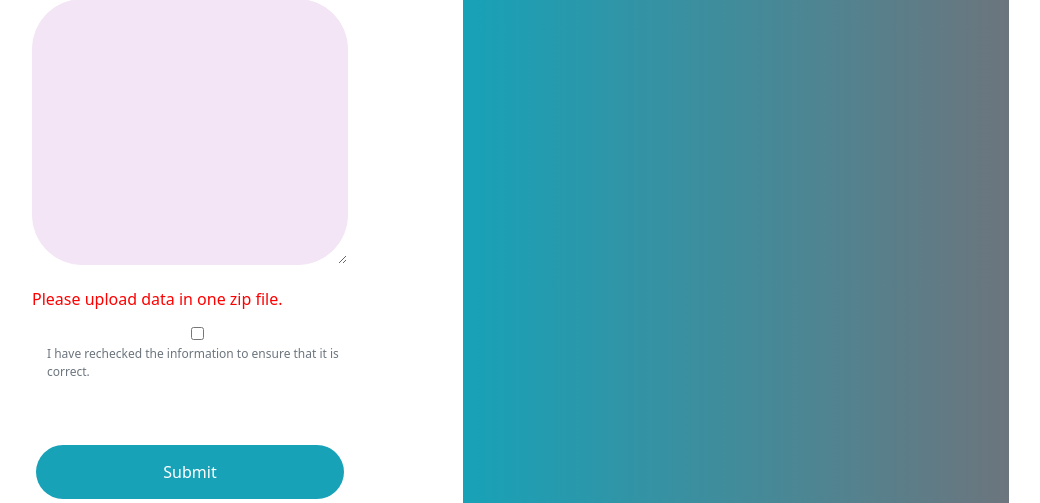
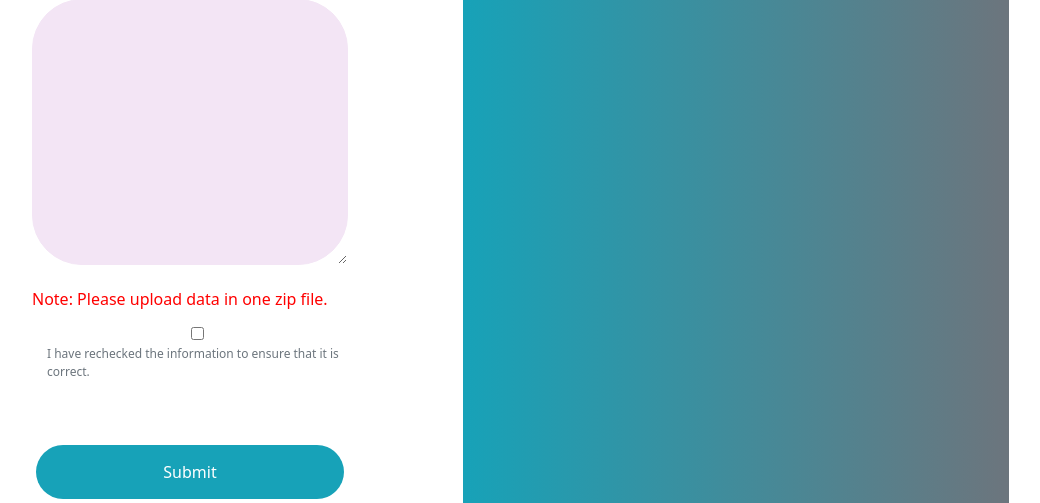
Before and after one commit to chiragshiva99/SUTD_UROP_ACTALAB, a Django app: page /details_of_data_collection/ in a window 1280 px wide. Shown: the part 988-1491 px from the top of the page, without its empty margins (177-1217 px from the left). Run offline with Django 3.2, Linux system fonts and the light colour scheme; some libraries are stand-ins or nearby versions.

Commit message:
Update datacollection.html

```diff
--- a/blog/templates/datacollection.html
+++ b/blog/templates/datacollection.html
@@ -23,7 +23,7 @@
                             <h3 class="mb-5 text-center heading">Instrument Datatype</h3>
                             <form action="" method="POST" enctype="multipart/form-data">
                             {% csrf_token %} {{ form.as_p }}
-                            <p class="zip"> Please upload data in one zip file. </p>
+                            <p class="zip"> Note: Please upload data in one zip file. </p>
                             <style>
                                 .zip{
                                     color: red;
```
